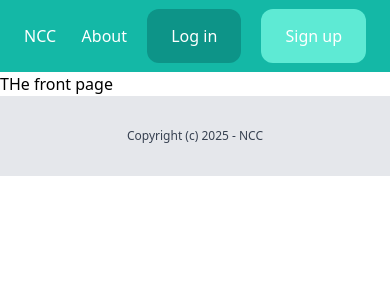
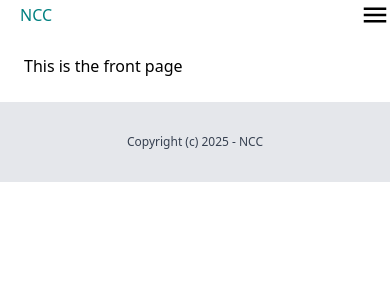
Before and after one commit to nccleb/crm, a Django app: page / in a window 390 px wide. Shown: the top 300 px of the page. Run offline with Django 5.2, Linux system fonts and the light colour scheme; some libraries are stand-ins or nearby versions.

```diff
--- a/client/models.py
+++ b/client/models.py
@@ -10,7 +10,7 @@ class Client(models.Model):
     phone_number = models.CharField(null=True, max_length=254, blank=True)
     email = models.EmailField()
     description = models.TextField(blank=True, null=True)
-
+    #address = models.TextField(blank=True, null=True)
 
     created_by = models.ForeignKey(User, related_name='clients', on_delete=models.CASCADE)
     created_at = models.DateTimeField(auto_now_add=True)
--- a/core/templates/core/about.html
+++ b/core/templates/core/about.html
@@ -3,5 +3,8 @@
 {% block title %}About{% endblock %}
 
 {% block content %}
-This is the about page
+<div  class="  py-6 px-6"      >
+    This is the about page
+</div>
+
 {% endblock %}
--- a/core/templates/core/base.html
+++ b/core/templates/core/base.html
@@ -5,8 +5,14 @@
     <head>
         <meta charset="UTF-8">
         <meta name="viewport" content="width=device-width, initial-scale=1.0">
-
+        <script src="https://cdn.tailwindcss.com"></script>
         <link rel="stylesheet" href="{% static 'main.min.css' %}">
+         <!-- FONTS -->
+    <link rel="preconnect" href="https://fonts.googleapis.com">
+    <link rel="preconnect" href="https://fonts.gstatic.com" crossorigin>
+    <link href="https://fonts.googleapis.com/css2?family=Poppins:wght@100;200;300;400;500;600;700&display=swap"
+        rel="stylesheet">
+    <script src="https://unpkg.com/ionicons@4.5.10-0/dist/ionicons.js"></script>
         <title>{% block title %}{% endblock %}</title>
     </head>
 
--- a/core/templates/core/index.html
+++ b/core/templates/core/index.html
@@ -3,5 +3,8 @@
 {% block title %}NCC{% endblock %}
 
 {% block content %}
-THe front page
+<div  class="  py-6 px-6"      >
+    This is the front page
+</div>
+
 {% endblock %}
--- a/core/templates/core/partials/nav.html
+++ b/core/templates/core/partials/nav.html
@@ -1,17 +1,38 @@
-<nav class="py-6 px-6 flex justify-between bg-teal-500">
-    <a href="/" class="text-white">NCC</a>
 
-    <div class="space-x-4">
-        <a href="{% url 'about' %}" class="text-white">About</a>
+
+
+
+    <nav class="flex justify-between  items-center  mx-auto     ">
+        <div>
+            <a href="/"   style="color:teal;"        class=" px-5 py-2 ">NCC</a>
+        </div>
+        <div
+            class="nav-links duration-500 md:static absolute bg-teal-300 md:min-h-fit min-h-[60vh] left-0 top-[-100%] md:w-auto  w-full flex items-center px-5   ">
+            <ul class="flex md:flex-row flex-col md:items-center md:gap-[4vw] gap-8"  style="color:teal;"    >
+                <li><a href="{% url 'about' %}"           class="py-4 px-1 ">About</a></li>
                 {% if request.user.is_authenticated %}
-             <a href="{% url 'team:detail' active_team.id %}" class="text-white">{{ active_team.name }}</a>
-            <a href="{% url 'dashboard' %}" class="py-4 px-6 bg-teal-800 rounded-xl text-white">dashboard</a>
-            <a href="{% url 'leads_list' %}" class="py-4 px-6 bg-teal-600 rounded-xl text-white">Leads</a>
-            <a href="{% url 'clients:list' %}" class="py-4 px-6 bg-teal-600 rounded-xl text-white">Clients</a>
-            <a href="{% url 'myaccount' %}" class="py-4 px-6 bg-teal-800 rounded-xl text-white">My account</a>
+                <li> <a href="{% url 'team:detail' active_team.id %}"         >{{ active_team.name }}</a></li>
+                    <li>   <a href="{% url 'dashboard' %}" style="color:SeaGreen;"   >Dashboard</a></li>
+                        <li>  <a href="{% url 'leads_list' %}" >Leads</a></li>
+                            <li><a href="{% url 'clients:list' %}" >Clients</a></li>
+                                <li> <a href="{% url 'myaccount' %}"class="mr-1">My account</a></li>
                 {% else %}
                     <a href="{% url 'login' %}" class="py-4 px-6 bg-teal-600 rounded-xl text-white">Log in</a>
                     <a href="{% url 'signup' %}" class="py-4 px-6 bg-teal-300 rounded-xl text-white">Sign up</a>
                 {% endif %}
+
+            </ul>
+        </div>
+        <div class="flex items-center gap-6">
+
+            <ion-icon onclick="onToggleMenu(this)" name="menu" class="text-3xl cursor-pointer md:hidden"></ion-icon>
         </div>
         </nav>
+
+<script>
+    const navLinks = document.querySelector('.nav-links')
+    function onToggleMenu(e){
+        e.name = e.name === 'menu' ? 'close' : 'menu'
+        navLinks.classList.toggle('top-[9%]')
+    }
+</script>
--- a/lead/forms.py
+++ b/lead/forms.py
@@ -5,7 +5,7 @@ from .models import Lead, Comment, LeadFile
 class AddLeadForm(forms.ModelForm):
     class Meta:
         model = Lead
-        fields = ('name', 'phone_number','email', 'description', 'priority', 'status',)
+        fields = ('name','phone_number','email', 'description', 'priority', 'status',)
 
 
 class AddCommentForm(forms.ModelForm):
--- a/lead/models.py
+++ b/lead/models.py
@@ -31,6 +31,7 @@ class Lead(models.Model):
     phone_number = models.CharField(null=True, max_length=254, blank=True)
     email = models.EmailField()
     description = models.TextField(blank=True, null=True)
+    #address = models.TextField(blank=True, null=True)
     priority = models.CharField(max_length=10, choices=CHOICES_PRIORITY, default=MEDIUM)
     status = models.CharField(max_length=10, choices=CHOICES_STATUS, default=NEW)
     converted_to_client = models.BooleanField(default=False)
```
Lines whose indentation alone changed are shown as unchanged.
